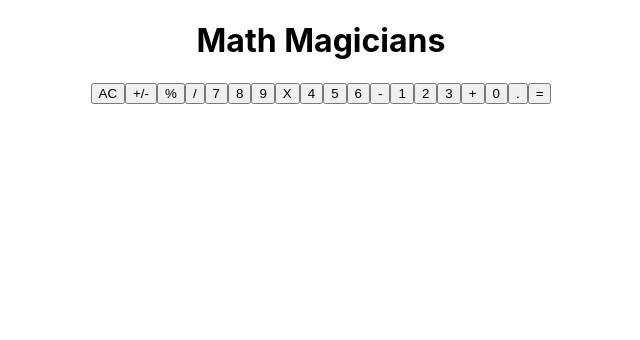
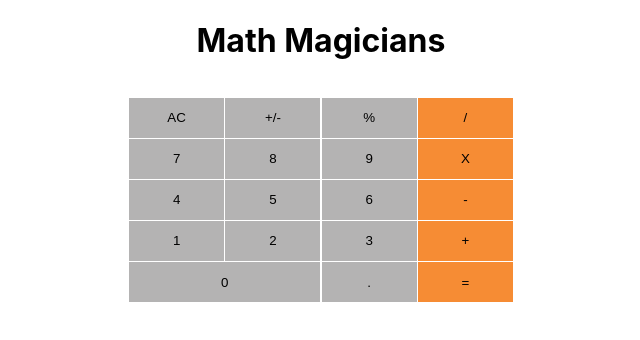
Before and after one commit to michaelamponsah/math-magicians, a React (Create React App) app: page /calculator in a window 1280 px wide. Shown: the top 340 px of the page, without its empty margins (319-959 px from the left). Built offline with nearby package versions, Linux system fonts and the light colour scheme.

Commit message:
Add styling to calculator keyboard

```diff
--- a/src/App.css
+++ b/src/App.css
@@ -1,3 +1,42 @@
 .App {
   text-align: center;
 }
+
+.calculatorWrapper {
+  padding: 1em 0;
+  display: flex;
+  justify-content: center;
+}
+
+.calculator {
+  width: 30%;
+}
+
+.calculatorKeyboard {
+  width: 100%;
+  display: grid;
+  gap: 0.065em;
+  grid-template-columns: 1fr 1fr 1fr 1fr;
+}
+
+.calculatorKeyboard > button {
+  height: 2.5rem;
+  border: none;
+  background-color: #b4b3b3;
+}
+
+button:hover {
+  cursor: pointer;
+}
+
+.calculatorKeyboard :nth-child(17) {
+  grid-column: 1/3;
+}
+
+.calculatorKeyboard :nth-child(4n + 0) {
+  background-color: #f68c34;
+}
+
+.calculatorKeyboard :nth-child(19) {
+  background-color: #f68c34;
+}
--- a/src/components/calculator.jsx
+++ b/src/components/calculator.jsx
@@ -11,10 +11,12 @@ class Calculator extends Component {
 
   render() {
     return (
-      <div>
-        {
-        getButtonTexts().map((button) => <Button key={button.id} text={button.text} />)
-      }
+      <div className="calculatorWrapper">
+        <div className="calculator">
+          <div className="calculatorKeyboard">
+            {getButtonTexts().map((button) => <Button key={button.id} text={button.text} />)}
+          </div>
+        </div>
       </div>
     );
   }
--- a/src/index.css
+++ b/src/index.css
@@ -15,13 +15,3 @@ body {
   -webkit-font-smoothing: antialiased;
   -moz-osx-font-smoothing: grayscale;
 }
-
-code {
-  font-family:
-    source-code-pro,
-    Menlo,
-    Monaco,
-    Consolas,
-    'Courier New',
-    monospace;
-}
```
